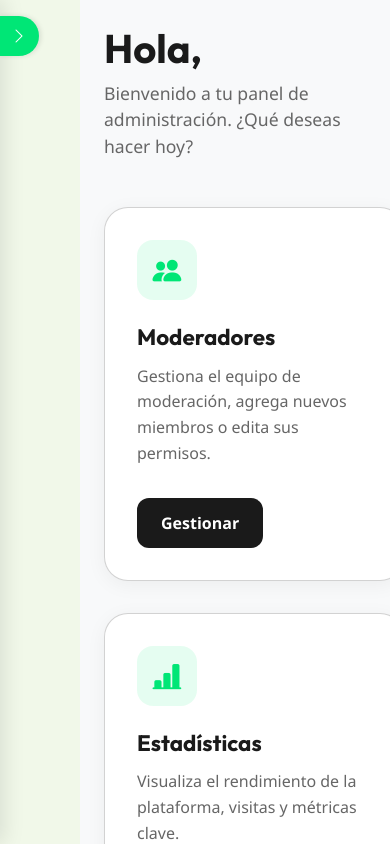
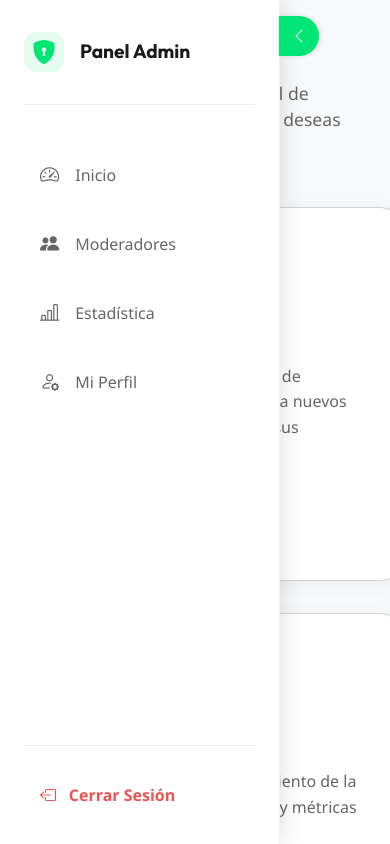
Before and after one commit to JonnathITQ/FrontendEcologia, an Angular app: page /admi in a window 390 px wide. Shown: the top 844 px of the page. Built offline with nearby package versions, Linux system fonts and the light colour scheme.

Commit message:
retomamos la sidebar

```diff
--- a/src/app/admin/sidebar-admin/sidebar-admin.component.ts
+++ b/src/app/admin/sidebar-admin/sidebar-admin.component.ts
@@ -23,15 +23,6 @@ export class SidebarAdminComponent {
   ) {
     this.identity = this._adminService.getIdentity();
     this.token = this._adminService.getToken();
-    this.checkScreenSize();
-  }
-
-  checkScreenSize() {
-    if (window.innerWidth <= 768) {
-      this.isOpen = false;
-    } else {
-      this.isOpen = true;
-    }
   }
 
   toggleSidebar() {
```
